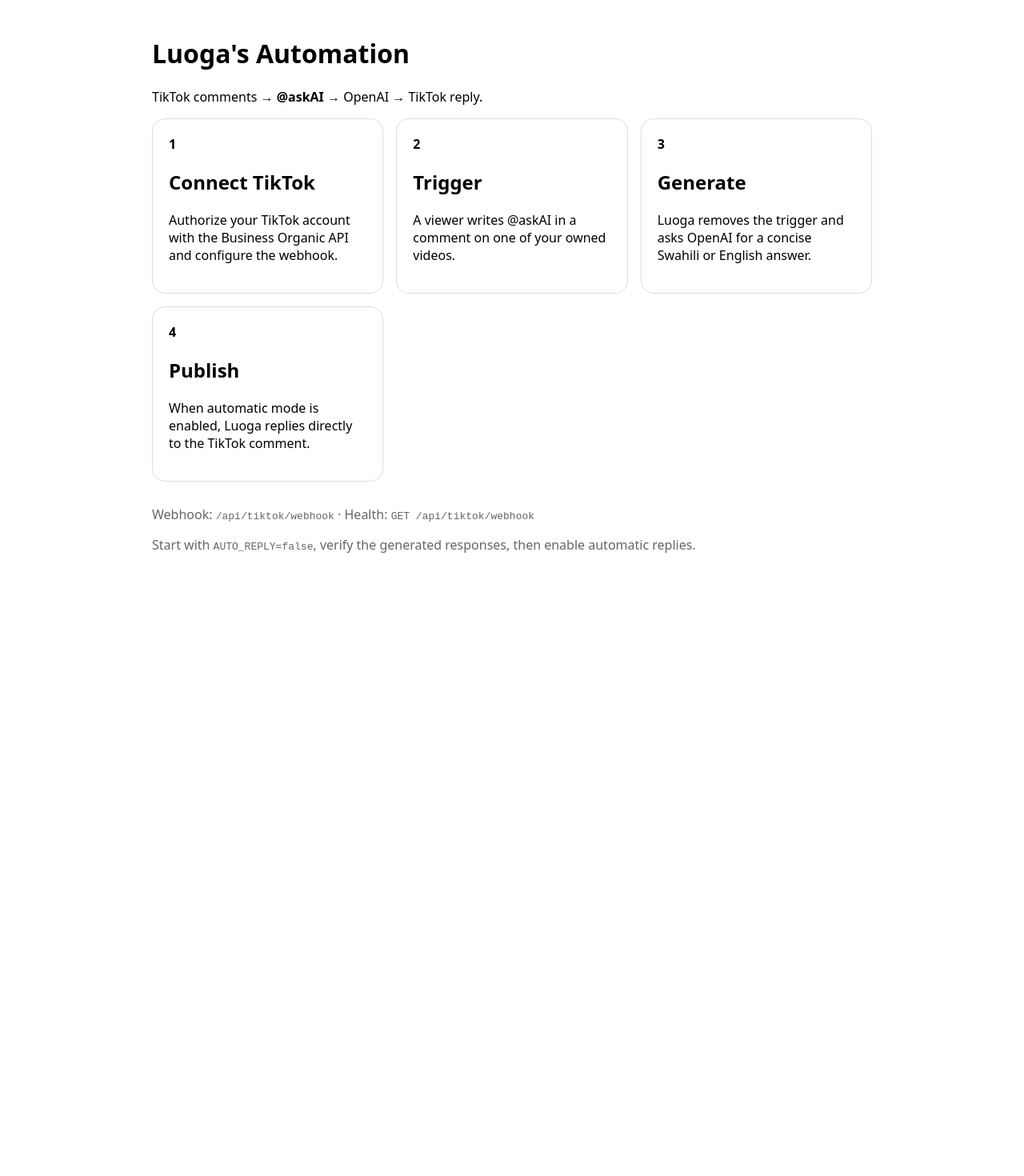
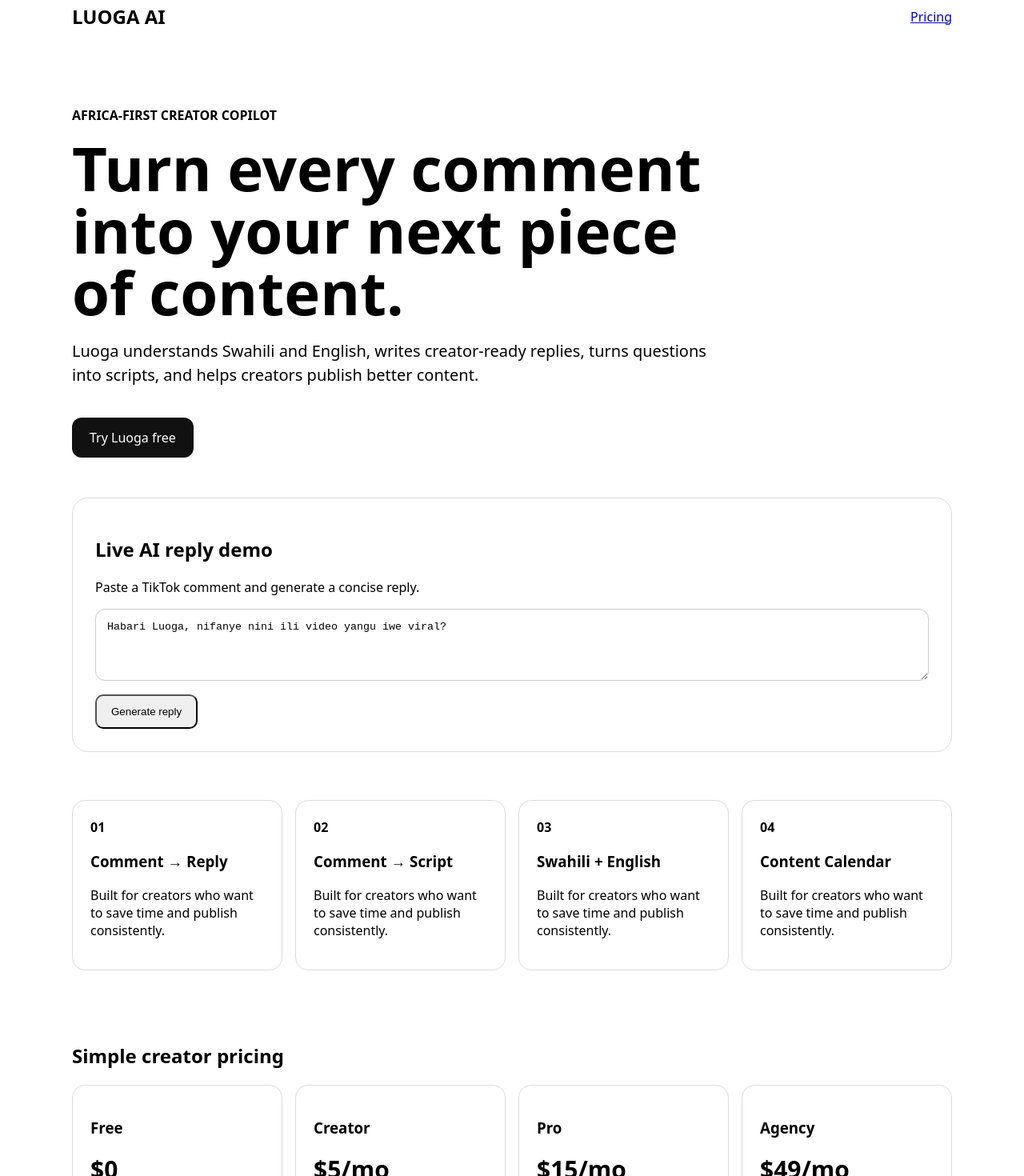
Before and after one commit to MEDICHECK/Luoga-Tiktok2Chatgpt, a Next.js app: page / in a window 1280 px wide. Shown: the part 60-1530 px from the top of the page at 80% size. Before the commit the page ends 852 px from the top, so only its background shows below. Built offline with nearby package versions, Linux system fonts and the light colour scheme.

Commit message:
feat: turn Luoga into monetization-ready creator SaaS landing page

```diff
--- a/app/page.tsx
+++ b/app/page.tsx
@@ -1,26 +1,63 @@
+'use client';
+
+import { useState } from 'react';
+
+const plans = [
+  ['Free', '$0', '10 AI replies/month'],
+  ['Creator', '$5/mo', '500 AI replies + content tools'],
+  ['Pro', '$15/mo', '2,000 replies + analytics'],
+  ['Agency', '$49/mo', 'Multiple creators + team tools'],
+];
+
 export default function Home() {
+  const [comment, setComment] = useState('Habari Luoga, nifanye nini ili video yangu iwe viral?');
+  const [reply, setReply] = useState('');
+  const [loading, setLoading] = useState(false);
+
+  async function generate() {
+    setLoading(true); setReply('');
+    try {
+      const r = await fetch('/api/ai/reply', { method: 'POST', headers: {'Content-Type':'application/json'}, body: JSON.stringify({ comment }) });
+      const data = await r.json();
+      setReply(data.reply || data.error || 'Something went wrong');
+    } finally { setLoading(false); }
+  }
+
   return (
-    <main style={{ maxWidth: 900, margin: '60px auto', padding: 24, fontFamily: 'system-ui' }}>
-      <h1>Luoga&apos;s Automation</h1>
-      <p>TikTok comments → <b>@askAI</b> → OpenAI → TikTok reply.</p>
-      <div style={{ display: 'grid', gap: 16, gridTemplateColumns: 'repeat(auto-fit,minmax(220px,1fr))' }}>
-        {[
-          ['1', 'Connect TikTok', 'Authorize your TikTok account with the Business Organic API and configure the webhook.'],
-          ['2', 'Trigger', 'A viewer writes @askAI in a comment on one of your owned videos.'],
-          ['3', 'Generate', 'Luoga removes the trigger and asks OpenAI for a concise Swahili or English answer.'],
-          ['4', 'Publish', 'When automatic mode is enabled, Luoga replies directly to the TikTok comment.'],
-        ].map(([n, t, d]) => (
-          <section key={n} style={{ border: '1px solid #ddd', borderRadius: 16, padding: 20 }}>
-            <b>{n}</b><h2>{t}</h2><p>{d}</p>
-          </section>
-        ))}
-      </div>
-      <p style={{ marginTop: 30, color: '#666' }}>
-        Webhook: <code>/api/tiktok/webhook</code> · Health: <code>GET /api/tiktok/webhook</code>
-      </p>
-      <p style={{ color: '#666' }}>
-        Start with <code>AUTO_REPLY=false</code>, verify the generated responses, then enable automatic replies.
-      </p>
+    <main style={{maxWidth:1100, margin:'0 auto', padding:'56px 24px', fontFamily:'system-ui'}}>
+      <header style={{display:'flex', justifyContent:'space-between', alignItems:'center', gap:20}}>
+        <strong style={{fontSize:24}}>LUOGA AI</strong>
+        <a href="#pricing">Pricing</a>
+      </header>
+
+      <section style={{padding:'80px 0 50px', maxWidth:820}}>
+        <p style={{fontWeight:700}}>AFRICA-FIRST CREATOR COPILOT</p>
+        <h1 style={{fontSize:'clamp(42px,7vw,76px)', lineHeight:1.02, margin:'12px 0'}}>Turn every comment into your next piece of content.</h1>
+        <p style={{fontSize:20, lineHeight:1.5}}>Luoga understands Swahili and English, writes creator-ready replies, turns questions into scripts, and helps creators publish better content.</p>
+        <a href="#demo" style={{display:'inline-block', marginTop:18, padding:'14px 22px', borderRadius:12, background:'#111', color:'#fff', textDecoration:'none'}}>Try Luoga free</a>
+      </section>
+
+      <section id="demo" style={{border:'1px solid #ddd', borderRadius:20, padding:28, marginBottom:60}}>
+        <h2>Live AI reply demo</h2>
+        <p>Paste a TikTok comment and generate a concise reply.</p>
+        <textarea value={comment} onChange={e=>setComment(e.target.value)} rows={4} style={{width:'100%', padding:14, borderRadius:12, border:'1px solid #ccc', boxSizing:'border-box'}} />
+        <button onClick={generate} disabled={loading} style={{marginTop:12, padding:'12px 18px', borderRadius:10}}>{loading?'Generating…':'Generate reply'}</button>
+        {reply && <div style={{marginTop:18, padding:18, background:'#f5f5f5', borderRadius:12}}><strong>Luoga:</strong><p>{reply}</p></div>}
+      </section>
+
+      <section style={{display:'grid', gridTemplateColumns:'repeat(auto-fit,minmax(220px,1fr))', gap:16}}>
+        {['Comment → Reply','Comment → Script','Swahili + English','Content Calendar'].map((x,i)=><article key={x} style={{padding:22,border:'1px solid #ddd',borderRadius:16}}><b>0{i+1}</b><h3>{x}</h3><p>Built for creators who want to save time and publish consistently.</p></article>)}
+      </section>
+
+      <section id="pricing" style={{padding:'70px 0'}}>
+        <h2>Simple creator pricing</h2>
+        <div style={{display:'grid',gridTemplateColumns:'repeat(auto-fit,minmax(200px,1fr))',gap:16}}>
+          {plans.map(([name,price,desc])=><article key={name} style={{border:'1px solid #ddd',borderRadius:16,padding:22}}><h3>{name}</h3><div style={{fontSize:30,fontWeight:800}}>{price}</div><p>{desc}</p><button style={{padding:'10px 14px',borderRadius:10}}>Choose {name}</button></article>)}
+        </div>
+        <p style={{marginTop:18,color:'#666'}}>Payments are intentionally not activated until a payment provider is connected. TikTok publishing is enabled only for the scopes/capabilities approved for the creator's account.</p>
+      </section>
+
+      <footer style={{padding:'30px 0',borderTop:'1px solid #ddd',color:'#666'}}>Luoga AI · AI that speaks your audience's language.</footer>
     </main>
   );
 }
```
